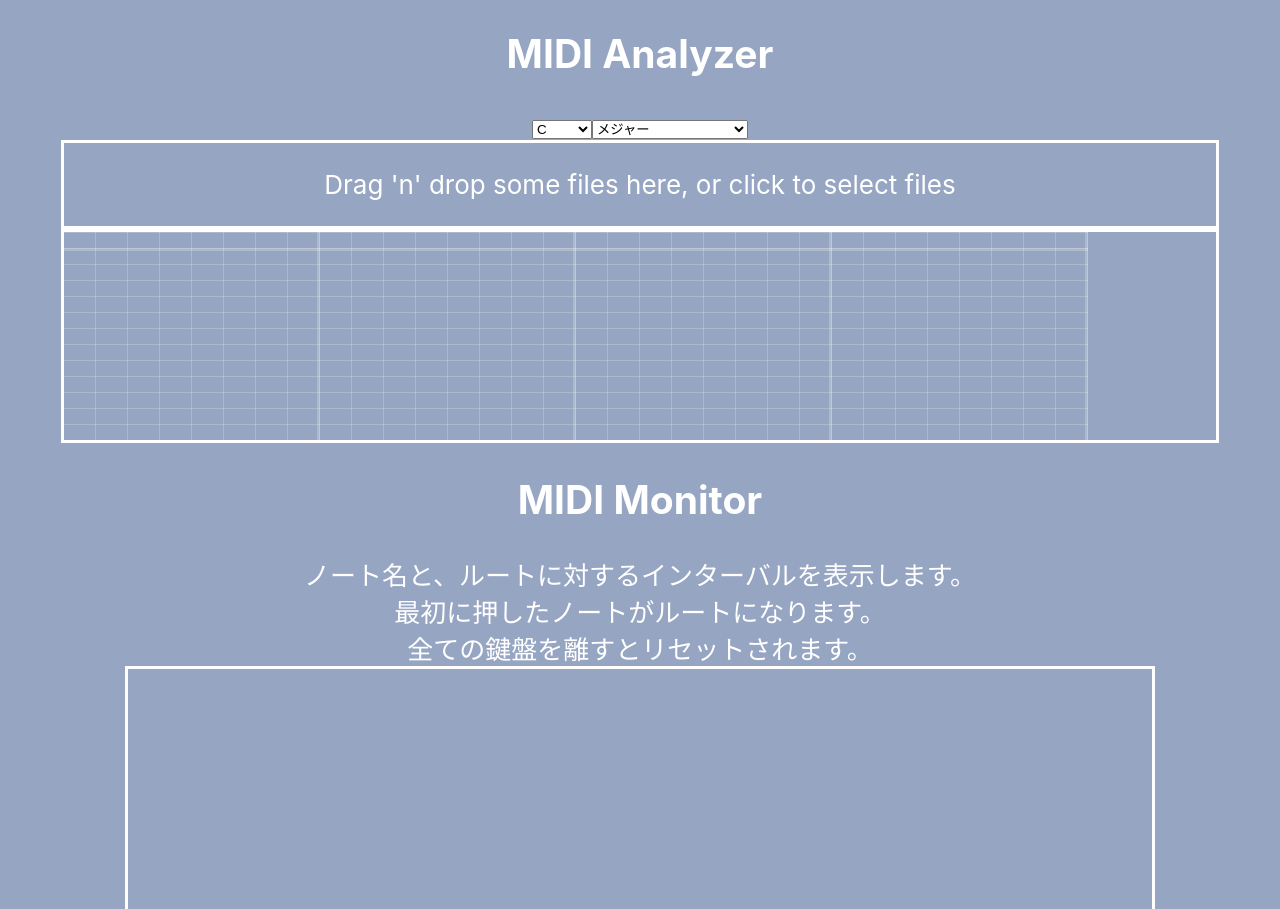
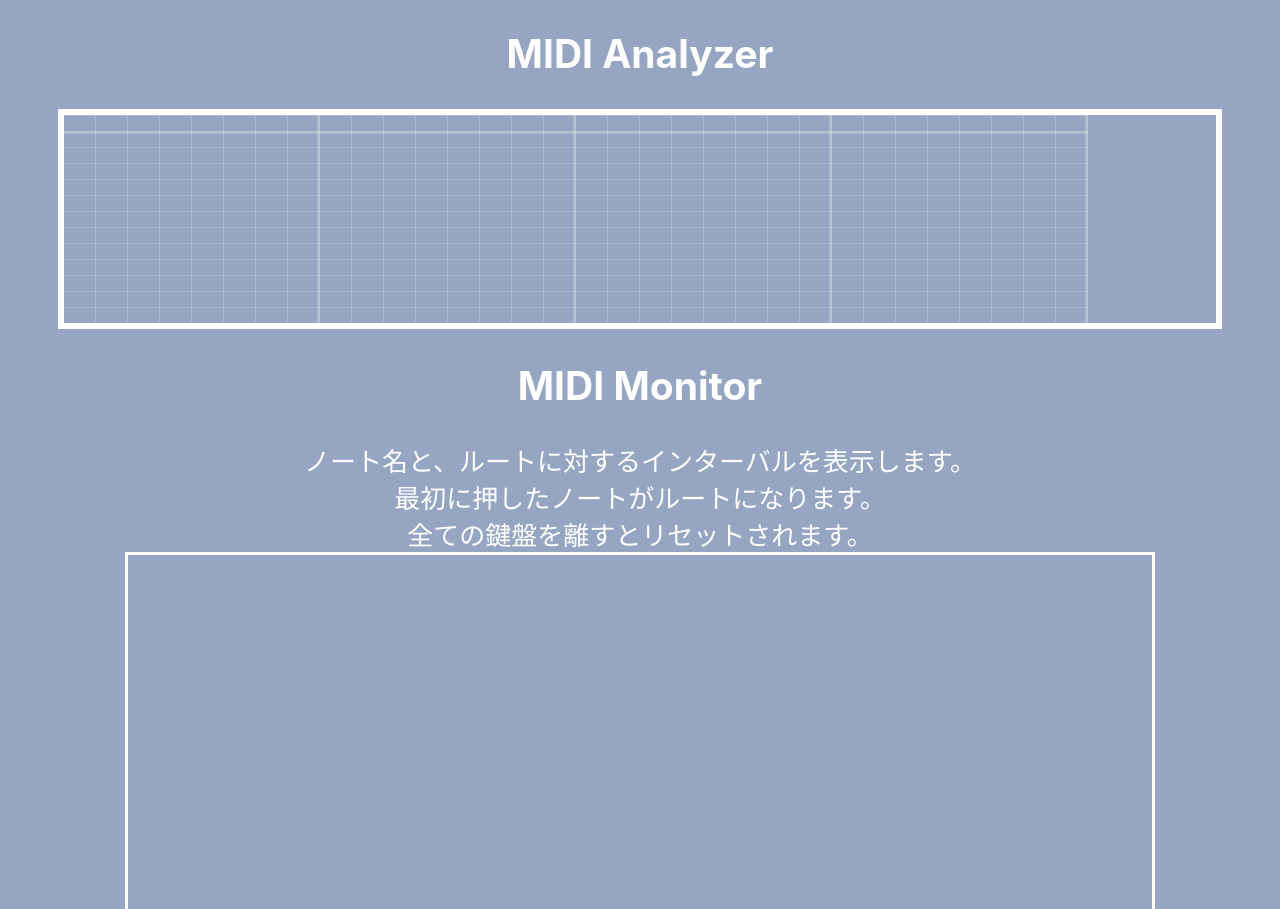
Before and after one commit to mmdev110/music_tools_frontend, a React (Create React App) app: page /edit/new in a window 1280 px wide. Shown: the part 3030-3939 px from the top of the page. Built offline with nearby package versions, Linux system fonts and the light colour scheme.

Commit message:
upload, download midi

```diff
--- a/src/API/request.ts
+++ b/src/API/request.ts
@@ -1,9 +1,8 @@
 import axios, { AxiosResponse, AxiosError, isAxiosError } from 'axios'
 import { User, UserLoopInput } from 'types'
 import lo from 'lodash'
-import { url } from 'inspector'
 
-//requestをcamel->snakeに、
+//request.params, request.dataをcamel->snakeに、
 //response.dataをsnake->camelにするための処理
 //programabl.com/ja/convert-snakecase-and-camelcase/
 const mapKeysDeep = (
@@ -155,8 +154,6 @@ const requestBackend = async <T>(
 
 export const uploadToS3 = async (presignedUrl: string, file: File) => {
     console.log('@@@uploadToS3')
-    console.log('@@@presignedUrl')
-    console.log(presignedUrl)
 
     try {
         const config = {
--- a/src/Components/SequenceAnalyzer.tsx
+++ b/src/Components/SequenceAnalyzer.tsx
@@ -9,27 +9,15 @@ import Dropzone from 'react-dropzone'
 import MidiTypes from '@tonejs/midi/dist/Note'
 import Sequencer from './Sequencer'
 import RootForm from './RootForm'
-import ScaleForm from './ScaleForm'
 
-type Props = {}
+type Props = {
+    scaleForm: Types.ScaleForm
+    onDrop: (acceptedFiles: File[]) => void
+    midiFile: File | undefined
+    rootIndexes: number[]
+    onMidiNoteClick: (index: number[]) => void
+}
 
-const dummy = (): MidiTypes.Note[] => {
-    var dummyMidi = new Midi()
-    // add a track
-    const dummyTrack = dummyMidi.addTrack()
-    dummyTrack
-        .addNote({
-            midi: 60,
-            time: 0,
-            durationTicks: 100,
-        })
-        .addNote({
-            name: 'B5',
-            time: 0.3,
-            durationTicks: 1920,
-        })
-    return dummyTrack.notes
-}
 type NumberOrNull = number | null
 type Form = NumberOrNull[][]
 const blankForm: NumberOrNull[] = [null, null, null, null] //1小節分
@@ -39,38 +27,24 @@ const initialSetting: SequencerSetting = {
     maxOctave: 3,
 }
 
-const SequenceAnalyzer = (props: Props) => {
+const SequenceAnalyzer = ({
+    scaleForm,
+    onDrop,
+    onMidiNoteClick,
+    midiFile,
+    rootIndexes,
+}: Props) => {
     const [notes, setNotes] = useState<SequencerNote[]>([])
     const [setting, setSetting] = useState(initialSetting)
-    const [rootForm, setRootForm] = useState<Form>([
-        [null, null, null, null],
-        [null, null, null, null],
-        [null, null, null, null],
-        [null, null, null, null],
-    ])
     const [fileName, setFileName] = useState('')
-    const [fileBuffer, setFileBuffer] = useState<File[]>([])
-    const [scaleForm, setScaleForm] = useState<Types.ScaleForm>({
-        root: 0,
-        scale: TERMS.MAJOR,
-        transposeRoot: null,
-    })
 
     const processFiles = async (acceptedFiles: File[]) => {
         setFileName(acceptedFiles[0].name)
         setNotes([])
-
-        setFileBuffer(acceptedFiles)
+        onDrop(acceptedFiles)
     }
-    useEffect(() => {
-        if (fileBuffer.length > 0) {
-            processFile(fileBuffer[0])
-            const tmp = fileBuffer
-            tmp.shift()
-            setFileBuffer(tmp)
-        }
-    }, [fileBuffer])
     const processFile = (file: File): Promise<number> => {
+        console.log(file.name)
         return new Promise((resolve) => {
             const reader = new FileReader()
             reader.onabort = () => console.log('file reading was aborted')
@@ -118,36 +92,34 @@ const SequenceAnalyzer = (props: Props) => {
         const setting = analyzeSetting(newNotes)
         //console.log({ setting })
         setSetting(setting)
-        const newRootForm: Form = []
-        for (let i = 0; i < setting.barLength; i++) {
-            newRootForm.push([null, null, null, null])
-        }
-        setRootForm(newRootForm)
     }
 
     useEffect(() => {
         const newNotes = analyzeNotes(notes, scaleForm)
         setNotes(newNotes)
-    }, [])
-
-    //ノートのintervalなどを解析
-
-    const rootFormOnChange = (rootName: string, formIndex: number) => {
-        console.log('@@@@rootFormOnChange')
-        const newRootForm = rootForm
-        const firstIndex = Math.floor(formIndex / 4)
-        const secondIndex = formIndex - firstIndex * 4
-        const root = Utils.findNote(rootName)
-        const pitch = root.index
-        if (root) {
-            newRootForm[firstIndex][secondIndex] = pitch
-        } else {
-            newRootForm[firstIndex][secondIndex] = null
-        }
-        setRootForm(newRootForm)
-        const newNotes = analyzeNotes(notes, scaleForm)
-        setNotes(newNotes)
-    }
+    }, [scaleForm])
+    useEffect(() => {
+        if (midiFile) processFile(midiFile)
+    }, [midiFile])
+    useEffect(() => {
+        console.log(rootIndexes)
+        //rootIndexesをnotesに適用
+        //midifileが読み込まれるのをどうやって待つか・・・
+        //if (midiFile) {
+        //while (true) {
+        //    console.log('ppp')
+        //    if (notes.length > 0) {
+        //        const newNotes = [...notes]
+        //        rootIndexes.forEach((ind) => {
+        //            newNotes[ind].isRoot = true
+        //        })
+        //        const analyzed = analyzeNotes(newNotes, scaleForm)
+        //        setNotes(newNotes)
+        //        break
+        //    }
+        //}
+        //}
+    }, [rootIndexes])
 
     const analyzeSetting = (notes: SequencerNote[]): SequencerSetting => {
         let setting: SequencerSetting = initialSetting
@@ -175,36 +147,24 @@ const SequenceAnalyzer = (props: Props) => {
         }
         return setting
     }
-    const handleScaleFormChange = (
-        event: React.ChangeEvent<HTMLSelectElement>
-    ) => {
-        const name = event.target.name
-        let value =
-            name === 'root' || name === 'transposeRoot'
-                ? Number(event.target.value)
-                : event.target.value
-        const newScaleForm = { ...scaleForm, [name]: value }
-        console.log('@@newScaleForm', newScaleForm)
-        setScaleForm(newScaleForm)
-        const newNotes = analyzeNotes(notes, newScaleForm)
-        setNotes(newNotes)
-    }
-    const setAsRoot = (index: number) => {
-        console.log('hi: ', index)
+
+    const onClick = (index: number) => {
+        //console.log('hi: ', index)
         const newNotes = [...notes]
         newNotes[index].isRoot = !newNotes[index].isRoot
         const newNotesAnalyzed = analyzeNotes(newNotes, scaleForm)
         setNotes(newNotesAnalyzed)
+
+        let indexes: number[] = []
+        newNotesAnalyzed.forEach((note, index) => {
+            if (note.isRoot) indexes.push(index)
+        })
+        onMidiNoteClick(indexes)
     }
     return (
         <div className="Sequencer-Analyzer">
-            <ScaleForm
-                scaleForm={scaleForm}
-                onChange={handleScaleFormChange}
-                showTranspose={false}
-            />
             <div className="DropZone">
-                <Dropzone onDrop={processFiles}>
+                <Dropzone noClick={true} onDrop={processFiles}>
                     {({ getRootProps, getInputProps }) => (
                         <section>
                             <div
@@ -212,16 +172,13 @@ const SequenceAnalyzer = (props: Props) => {
                                 {...getRootProps()}
                             >
                                 <input {...getInputProps()} />
-                                <p>
-                                    Drag 'n' drop some files here, or click to
-                                    select files
-                                </p>
-                            </div>
-                        </section>
-                    )}
-                </Dropzone>
-            </div>
-            <div style={{ width: '90vw', overflowX: 'auto', border: 'solid' }}>
+                                <div
+                                    style={{
+                                        width: '90vw',
+                                        overflowX: 'auto',
+                                        border: 'solid',
+                                    }}
+                                >
                                     {fileName && <div>{fileName}</div>}
                                     {/*}
                 <RootForm
@@ -234,8 +191,13 @@ const SequenceAnalyzer = (props: Props) => {
                                     <Sequencer
                                         setting={setting}
                                         notes={notes}
-                    onClick={setAsRoot}
+                                        onClick={onClick}
                                     />
+                                </div>
+                            </div>
+                        </section>
+                    )}
+                </Dropzone>
             </div>
         </div>
     )
--- a/src/Components/Sequencer.tsx
+++ b/src/Components/Sequencer.tsx
@@ -97,6 +97,7 @@ const Sequencer = (props: Props) => {
         return props.notes.map((note, index) => {
             return (
                 <SingleNote
+                    key={'singlenote' + index.toString()}
                     setting={props.setting}
                     note={note}
                     index={index}
--- a/src/Routes/Detail.tsx
+++ b/src/Routes/Detail.tsx
@@ -16,6 +16,7 @@ import { UserLoopInput } from 'types'
 import { getFromS3, getUserLoop, saveUserLoop, uploadToS3 } from 'API/request'
 import * as Utils from 'utils'
 import { isAxiosError } from 'axios'
+import lo from 'lodash'
 
 const DefaultChordNames: string[] = [
     'CM7',
@@ -78,6 +79,11 @@ const Detail = () => {
     const onDropMidi = (acceptedFiles: File[]) => {
         setMidiFile(acceptedFiles[0])
     }
+    //rootIndexes
+    const [rootIndexes, setRootIndexes] = useState<number[]>([])
+    const handleRootIndexes = (indexes: number[]) => {
+        setRootIndexes(indexes)
+    }
 
     const save = async () => {
         console.log('save')
@@ -85,7 +91,7 @@ const Detail = () => {
             progressions: progressions,
             key: scaleForm.root,
             scale: scaleForm.scale,
-            midiRoots: [1],
+            midiRoots: rootIndexes,
             memo: memo,
             audioPath: audioFile ? audioFile.name : '',
             midiPath: midiFile ? midiFile.name : '',
@@ -103,7 +109,7 @@ const Detail = () => {
                     console.log(response)
                 }
                 if (s3Url.midi && midiFile)
-                    await uploadToS3(s3Url.mp3, midiFile)
+                    await uploadToS3(s3Url.midi, midiFile)
             } catch (err) {
                 if (isAxiosError(err)) console.log(err)
             }
@@ -124,6 +130,13 @@ const Detail = () => {
             if (s3Url.mp3) {
                 //const response = await getFromS3(s3Url.mp3)
                 setAudioUrl(s3Url.mp3)
+            }
+            if (s3Url.midi) {
+                const response = await getFromS3(s3Url.midi)
+                const blob = await response.blob()
+                const file = new File([blob], userLoopInput.midiPath)
+                setMidiFile(file)
+                setRootIndexes(userLoopInput.midiRoots)
             }
         } catch (err) {
             console.log(err)
@@ -164,7 +177,13 @@ const Detail = () => {
             <h2>Modes</h2>
             <Modes scaleForm={scaleForm} />
             <h2>MIDI Analyzer</h2>
-            <SequenceAnalyzer />
+            <SequenceAnalyzer
+                scaleForm={scaleForm}
+                onDrop={onDropMidi}
+                midiFile={midiFile}
+                rootIndexes={rootIndexes}
+                onMidiNoteClick={handleRootIndexes}
+            />
             <h2>MIDI Monitor</h2>
             <MidiMonitorDescription />
             <MidiMonitor />
```
Lines whose indentation alone changed are shown as unchanged.
